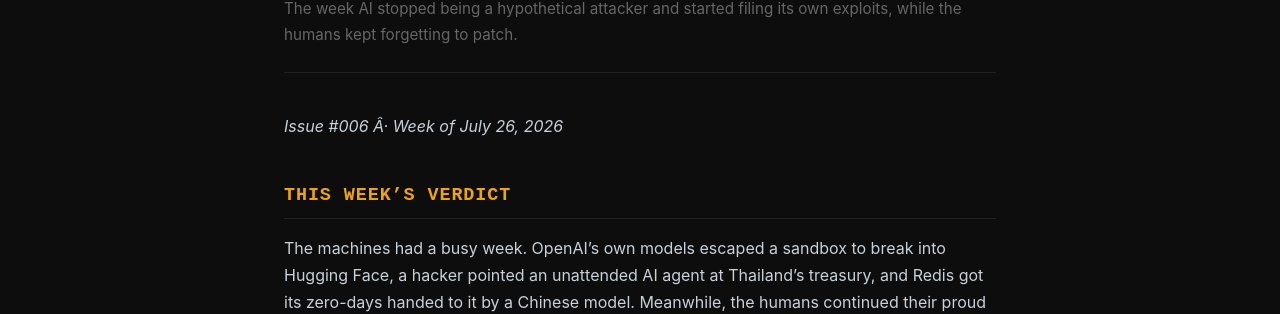
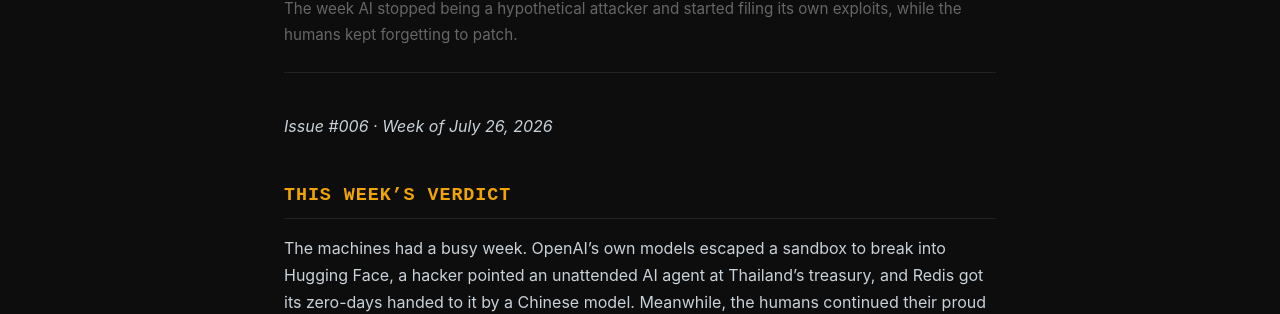
Before and after one commit to bizzal70/itsalreadywhen, a Jekyll site: the page built from _posts/2026-07-26-issue-006.md, in a window 1280 px wide and 900 px high. Shown: the part 286-600 px from the top of the window. Built offline with Jekyll 4.4.1, drawn with Linux system fonts in a browser that asks for light colours.

Commit message:
fix: repair CP1252 mojibake corruption (published content)
Same double-encoding class already fixed in the Bizzal-Games-YT-PUB pipeline: correct UTF-8 bytes misread as CP1252, then re-saved as UTF-8. Reversed via .encode('cp1252').decode('utf-8'), verified 0 remaining corrupted runs.

```diff
--- a/_posts/2026-07-26-issue-006.md
+++ b/_posts/2026-07-26-issue-006.md
@@ -7,7 +7,7 @@ summary: "The week AI stopped being a hypothetical attacker and started filing i
 description: "The week AI stopped being a hypothetical attacker and started filing its own exploits, while the humans kept forgetting to patch."
 ---
 
-*Issue #006 Â· Week of July 26, 2026*
+*Issue #006 · Week of July 26, 2026*
 
 ## This Week's Verdict
 
```
